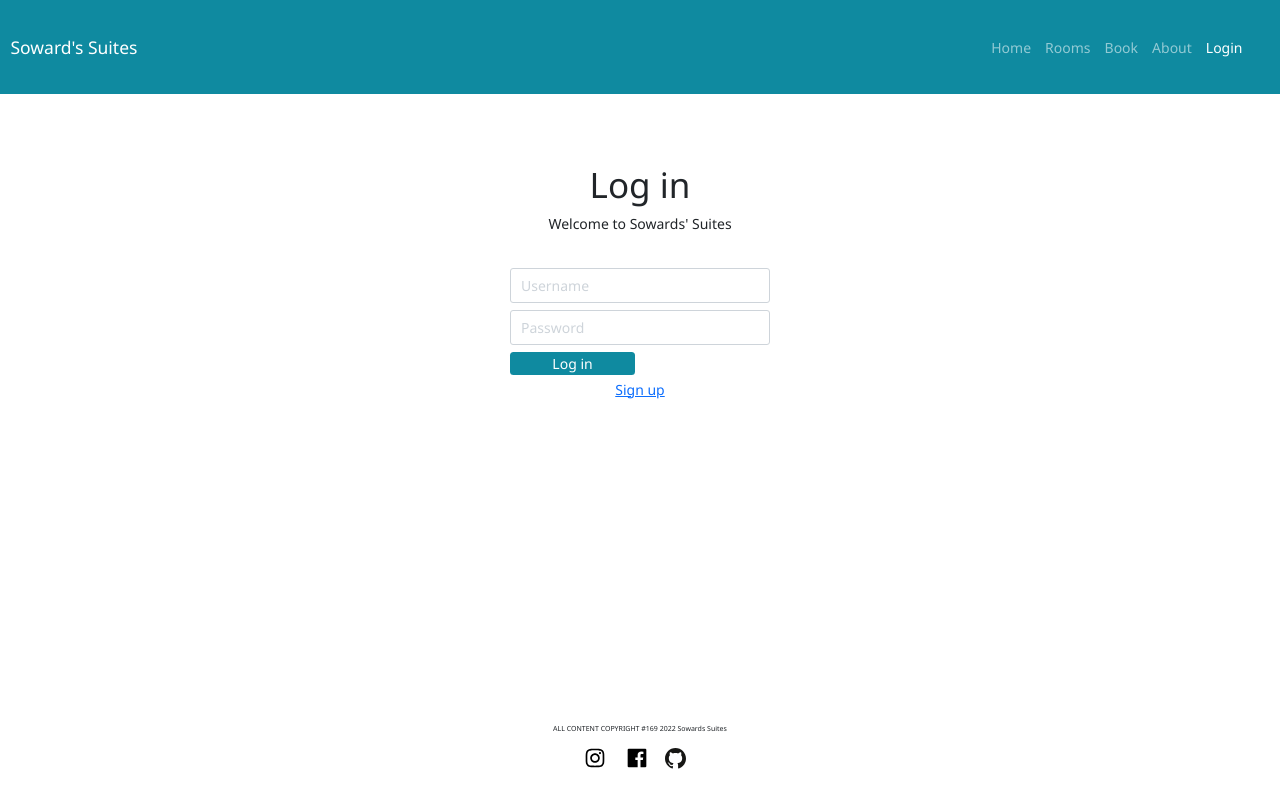
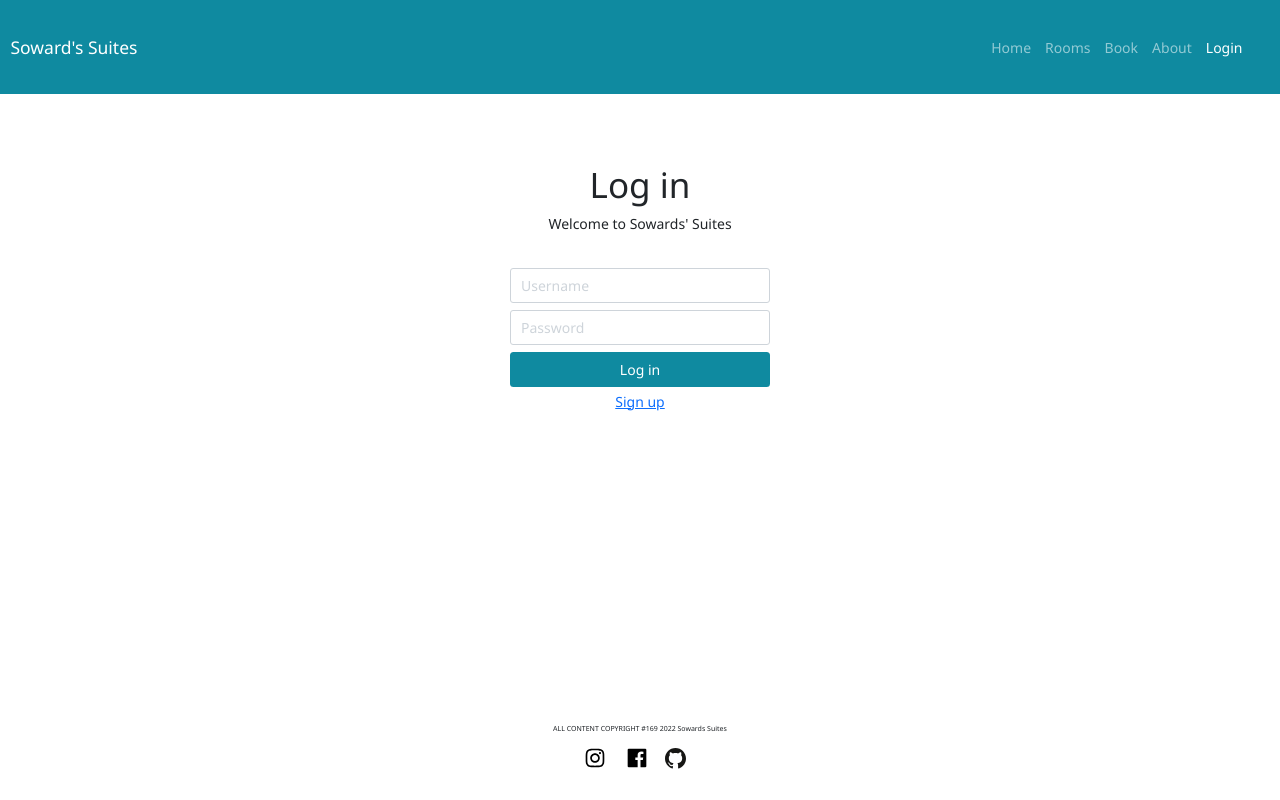
Before and after one commit to bradofrado/SowardsSuites, a Vue app in the folder front-end/: page /login in a window 1280 px wide. Built offline with nearby package versions, Linux system fonts and the light colour scheme; no server answers; what v-calendar would draw is missing.

Commit message:
Fixed bug with button sizing

```diff
--- a/front-end/src/App.vue
+++ b/front-end/src/App.vue
@@ -104,7 +104,7 @@ button {
     /* margin: 1rem 0; */
     font-weight: 500;
     border: none;
-    max-width: 125px;
+    /* max-width: 125px; */
     border-radius: .25rem;
 }
 
@@ -143,4 +143,8 @@ button {
     margin-left: 5px;
 }
 
+.mw-125 {
+    max-width: 125px;
+}
+
 </style>
--- a/front-end/src/views/BookView.vue
+++ b/front-end/src/views/BookView.vue
@@ -49,7 +49,7 @@
             </div>
             <div v-b-tooltip.hover :title="bookBtnTooltip">
                 <div class="center w-50 d-flex">
-                <button :class="'button-primary h-2 ' + bookBtnClass" @click="onBook" :disabled="bookBtnDisabled">
+                <button :class="'button-primary h-2 mw-125 ' + bookBtnClass" @click="onBook" :disabled="bookBtnDisabled">
                     <span v-if="!loading">Book</span>
                     <div v-else class="loader l-small"></div>
                 </button>
--- a/front-end/src/views/LoginView.vue
+++ b/front-end/src/views/LoginView.vue
@@ -14,7 +14,7 @@
                 <div class="form-field">
                     <input type='password' placeholder="Password" v-model="password"/>
                 </div>
-                <button type="submit" class="button button-primary" @click.prevent="login">Log in</button>
+                <button type="submit" class="button button-primary h-2" @click.prevent="login">Log in</button>
                 <p class="error-text mt-2 mb-0" v-if="error">{{error}}</p>
                 <a class="mt-1" href="" @click.prevent="toggleLoginView">Sign up</a>
             </form>
```
